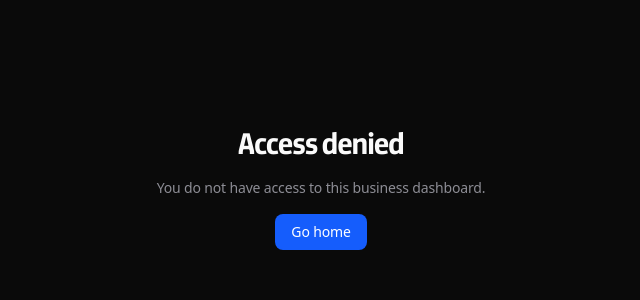
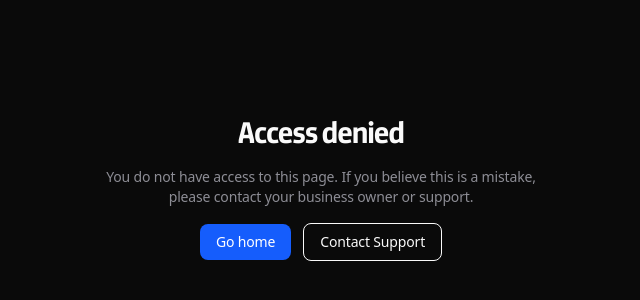
Before and after one commit to ShashwatSinha03/FrontDeskOS, a Next.js app in the folder frontend/: page /unauthorized in a window 1280 px wide. Shown: the part 212-512 px from the top of the page, without its empty margins (319-959 px from the left). Built offline with nearby package versions, Linux system fonts and the light colour scheme; a web font is replaced by a local one.

Commit message:
fix: dead links, error boundaries, and error pages for RC1 readiness

```diff
--- /dev/null
+++ b/frontend/src/app/[businessSlug]/admin/error.tsx
@@ -0,0 +1,19 @@
+'use client';
+
+export default function AdminError({ error, reset }: { error: Error & { digest?: string }; reset: () => void }) {
+  return (
+    <div className="flex min-h-[50vh] flex-col items-center justify-center px-4">
+      <div className="max-w-md text-center space-y-4">
+        <div className="mx-auto flex h-16 w-16 items-center justify-center rounded-full bg-red-100">
+          <svg className="h-8 w-8 text-red-600" fill="none" viewBox="0 0 24 24" stroke="currentColor"><path strokeLinecap="round" strokeLinejoin="round" strokeWidth={2} d="M12 9v2m0 4h.01m-6.938 4h13.856c1.54 0 2.502-1.667 1.732-2.5L13.732 4c-.77-.833-1.964-.833-2.732 0L4.082 16.5c-.77.833.192 2.5 1.732 2.5z" /></svg>
+        </div>
+        <h2 className="text-xl font-semibold">Something went wrong</h2>
+        <p className="text-sm text-muted-foreground">We encountered an error loading this page. Please try again or contact support if the issue persists.</p>
+        <div className="flex items-center justify-center gap-3">
+          <button onClick={reset} className="rounded-lg bg-blue-600 px-4 py-2 text-sm font-medium text-white hover:bg-blue-500">Try Again</button>
+          <a href="/" className="rounded-lg border px-4 py-2 text-sm font-medium text-foreground hover:bg-muted">Go Home</a>
+        </div>
+      </div>
+    </div>
+  );
+}
--- a/frontend/src/app/[businessSlug]/admin/page.tsx
+++ b/frontend/src/app/[businessSlug]/admin/page.tsx
@@ -105,7 +105,7 @@ export default function AdminDashboardPage() {
             <div className="rounded-lg bg-card">
               <div className="px-4 py-3 flex items-center justify-between">
                 <h2 className="text-sm font-semibold">Today&apos;s Appointments</h2>
-                <Link href={`/${slug}/admin/appointments`} className="text-xs text-primary hover:underline">View all</Link>
+                <span className="text-xs text-muted-foreground">View all</span>
               </div>
               <div className="p-4">
                 {data?.todayAppointments?.length === 0 ? (
@@ -155,7 +155,7 @@ export default function AdminDashboardPage() {
             <div className="rounded-lg bg-card">
               <div className="px-4 py-3 flex items-center justify-between">
                 <h2 className="text-sm font-semibold">Open Leads</h2>
-                <Link href={`/${slug}/admin/leads`} className="text-xs text-primary hover:underline">View all</Link>
+                <span className="text-xs text-muted-foreground">View all</span>
               </div>
               <div className="p-4">
                 {data?.openLeads?.length === 0 ? (
@@ -166,9 +166,9 @@ export default function AdminDashboardPage() {
                       <div key={l.id} className="rounded-md border p-2.5 text-sm">
                         <div className="flex items-center justify-between gap-2">
                           <div className="flex-1 min-w-0">
-                            <Link href={`/${slug}/admin/leads/${l.id}`} className="font-medium hover:underline truncate block">
+                            <span className="font-medium truncate block">
                               {l.name || 'Unknown'}
-                            </Link>
+                            </span>
                             <p className="text-xs text-muted-foreground">{l.phone || l.email || ''}</p>
                           </div>
                           <span className="shrink-0 rounded-full bg-gray-100 px-2 py-0.5 text-xs font-medium text-gray-700">
@@ -191,7 +191,7 @@ export default function AdminDashboardPage() {
             <div className="rounded-lg bg-card">
               <div className="px-4 py-3 flex items-center justify-between">
                 <h2 className="text-sm font-semibold">Pending Escalations</h2>
-                <Link href={`/${slug}/admin/escalations`} className="text-xs text-primary hover:underline">View all</Link>
+                <span className="text-xs text-muted-foreground">View all</span>
               </div>
               <div className="p-4">
                 {data?.pendingEscalations?.length === 0 ? (
--- a/frontend/src/app/global-error.tsx
+++ b/frontend/src/app/global-error.tsx
@@ -1,18 +1,31 @@
 'use client';
 
 import * as Sentry from '@sentry/nextjs';
-import NextError from 'next/error';
 import { useEffect } from 'react';
 
-export default function GlobalError({ error }: { error: Error & { digest?: string } }) {
+export default function GlobalError({ error, reset }: { error: Error & { digest?: string }; reset: () => void }) {
   useEffect(() => {
     Sentry.captureException(error);
   }, [error]);
 
   return (
     <html>
-      <body>
-        <NextError statusCode={500} />
+      <body className="flex min-h-screen flex-col items-center justify-center bg-[#0a0a0a] px-4">
+        <div className="max-w-md text-center space-y-4">
+          <div className="mx-auto flex h-16 w-16 items-center justify-center rounded-full bg-red-500/10">
+            <svg className="h-8 w-8 text-red-400" fill="none" viewBox="0 0 24 24" stroke="currentColor"><path strokeLinecap="round" strokeLinejoin="round" strokeWidth={2} d="M12 9v2m0 4h.01m-6.938 4h13.856c1.54 0 2.502-1.667 1.732-2.5L13.732 4c-.77-.833-1.964-.833-2.732 0L4.082 16.5c-.77.833.192 2.5 1.732 2.5z" /></svg>
+          </div>
+          <h1 className="text-2xl font-semibold text-white">Something went wrong</h1>
+          <p className="text-sm text-zinc-400">An unexpected error occurred. Our team has been notified.</p>
+          <div className="flex items-center justify-center gap-3 pt-2">
+            <button onClick={reset} className="rounded-lg bg-blue-600 px-4 py-2.5 text-sm font-medium text-white hover:bg-blue-500">
+              Try Again
+            </button>
+            <a href="/" className="rounded-lg border border-zinc-700 px-4 py-2.5 text-sm font-medium text-zinc-300 hover:bg-zinc-800">
+              Return Home
+            </a>
+          </div>
+        </div>
       </body>
     </html>
   );
--- a/frontend/src/app/not-found.tsx
+++ b/frontend/src/app/not-found.tsx
@@ -3,12 +3,18 @@ import { Button } from '@/components/ui/button';
 
 export default function NotFound() {
   return (
-    <div className="flex min-h-screen flex-col items-center justify-center">
-      <h1 className="text-6xl font-bold text-muted-foreground">404</h1>
+    <div className="flex min-h-screen flex-col items-center justify-center px-4">
+      <h1 className="text-7xl font-bold text-muted-foreground">404</h1>
       <p className="mt-4 text-lg text-muted-foreground">Page not found</p>
-      <Link href="/" className="mt-8">
-        <Button>Go Home</Button>
-      </Link>
+      <p className="mt-2 text-sm text-muted-foreground">The page you&apos;re looking for doesn&apos;t exist or has been moved.</p>
+      <div className="mt-8 flex items-center gap-3">
+        <Link href="/">
+          <Button>Go Home</Button>
+        </Link>
+        <button onClick={() => window.history.back()} className="rounded-lg border px-4 py-2 text-sm font-medium text-foreground hover:bg-muted">
+          Go Back
+        </button>
+      </div>
     </div>
   );
 }
--- a/frontend/src/app/ops/businesses/page.tsx
+++ b/frontend/src/app/ops/businesses/page.tsx
@@ -91,13 +91,10 @@ export default function OpsBusinessesPage() {
                         <Eye className="h-3 w-3" />
                         View
                       </Link>
-                      <Link
-                        href={`/ops/businesses/${biz.id}/edit`}
-                        className="inline-flex items-center gap-1 rounded-md border px-2.5 py-1 text-xs font-medium hover:bg-muted"
-                      >
+                      <span className="inline-flex items-center gap-1 rounded-md border px-2.5 py-1 text-xs font-medium text-muted-foreground">
                         <Pencil className="h-3 w-3" />
                         Edit
-                      </Link>
+                      </span>
                       <Link
                         href={`/${biz.slug}/admin`}
                         className="inline-flex items-center gap-1 rounded-md border px-2.5 py-1 text-xs font-medium hover:bg-muted"
--- /dev/null
+++ b/frontend/src/app/ops/error.tsx
@@ -0,0 +1,19 @@
+'use client';
+
+export default function OpsError({ error, reset }: { error: Error & { digest?: string }; reset: () => void }) {
+  return (
+    <div className="flex min-h-[50vh] flex-col items-center justify-center px-4">
+      <div className="max-w-md text-center space-y-4">
+        <div className="mx-auto flex h-16 w-16 items-center justify-center rounded-full bg-red-100">
+          <svg className="h-8 w-8 text-red-600" fill="none" viewBox="0 0 24 24" stroke="currentColor"><path strokeLinecap="round" strokeLinejoin="round" strokeWidth={2} d="M12 9v2m0 4h.01m-6.938 4h13.856c1.54 0 2.502-1.667 1.732-2.5L13.732 4c-.77-.833-1.964-.833-2.732 0L4.082 16.5c-.77.833.192 2.5 1.732 2.5z" /></svg>
+        </div>
+        <h2 className="text-xl font-semibold">Something went wrong</h2>
+        <p className="text-sm text-muted-foreground">An error occurred in the operations dashboard. Please try again.</p>
+        <div className="flex items-center justify-center gap-3">
+          <button onClick={reset} className="rounded-lg bg-blue-600 px-4 py-2 text-sm font-medium text-white hover:bg-blue-500">Try Again</button>
+          <a href="/ops" className="rounded-lg border px-4 py-2 text-sm font-medium text-foreground hover:bg-muted">Back to Ops</a>
+        </div>
+      </div>
+    </div>
+  );
+}
--- a/frontend/src/app/ops/users/page.tsx
+++ b/frontend/src/app/ops/users/page.tsx
@@ -1,7 +1,6 @@
 'use client';
 
 import { useState } from 'react';
-import Link from 'next/link';
 import useSWR from 'swr';
 import { founderFetcher, founderUrl } from '@/lib/api/founder';
 
@@ -107,12 +106,9 @@ export default function OpsUsersPage() {
                     )}
                   </td>
                   <td className="px-4 py-3 text-right">
-                    <Link
-                      href={`/ops/users/${u.id}`}
-                      className="text-xs font-medium text-primary hover:underline"
-                    >
+                    <span className="text-xs font-medium text-muted-foreground">
                       View
-                    </Link>
+                    </span>
                   </td>
                 </tr>
               ))}
--- a/frontend/src/app/unauthorized/page.tsx
+++ b/frontend/src/app/unauthorized/page.tsx
@@ -6,14 +6,22 @@ export default function UnauthorizedPage() {
       <div className="max-w-md text-center space-y-4">
         <h1 className="text-3xl font-semibold tracking-tight">Access denied</h1>
         <p className="text-sm text-muted-foreground">
-          You do not have access to this business dashboard.
+          You do not have access to this page. If you believe this is a mistake, please contact your business owner or support.
         </p>
+        <div className="flex items-center justify-center gap-3">
           <Link
             href="/"
             className="inline-block rounded-md bg-blue-600 px-4 py-2 text-sm font-medium text-white hover:bg-blue-700"
           >
             Go home
           </Link>
+          <a
+            href="mailto:founder@nuvora.io"
+            className="inline-block rounded-md border px-4 py-2 text-sm font-medium text-foreground hover:bg-muted"
+          >
+            Contact Support
+          </a>
+        </div>
       </div>
     </div>
   );
```
Lines whose indentation alone changed are shown as unchanged.
